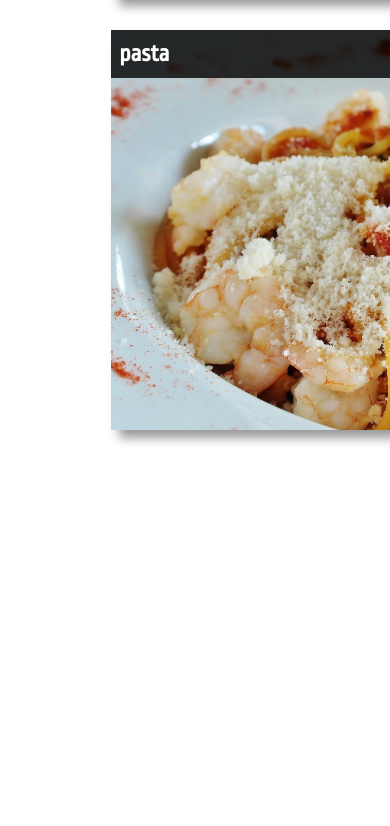
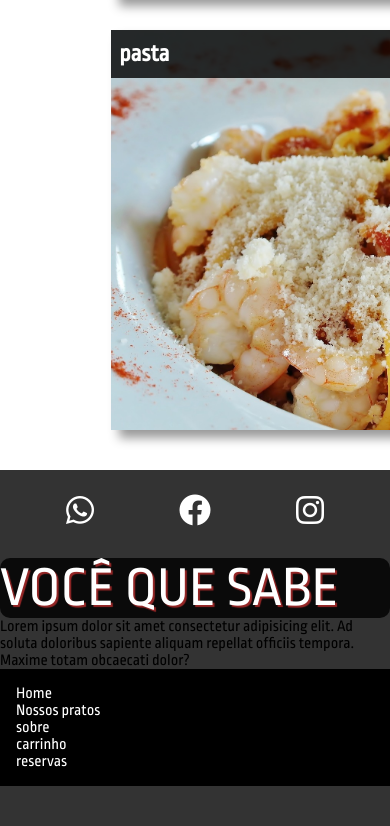
Before and after one commit to italoAl/restaurante-voce-que-sabe, a plain HTML site: page index.html in a window 390 px wide. Shown: the part 1174-2000 px from the top of the page. Before the commit the page ends 1644 px from the top, so only its background shows below. Drawn offline with nearby package versions, Linux system fonts and the light colour scheme; files that its build step writes are made by us from their sources.

Commit message:
Implementar: Footer com responsividade e estilização

```diff
--- a/index.html
+++ b/index.html
@@ -10,7 +10,7 @@
         @import url('https://fonts.googleapis.com/css2?family=Ropa+Sans:ital@0;1&family=Ubuntu:ital,wght@0,300;0,400;0,700;1,300;1,400;1,500;1,700&display=swap');
     </style>
     <link rel="stylesheet" href="https://cdnjs.cloudflare.com/ajax/libs/font-awesome/6.2.1/css/all.min.css" integrity="sha512-MV7K8+y+gLIBoVD59lQIYicR65iaqukzvf/nwasF0nqhPay5w/9lJmVM2hMDcnK1OnMGCdVK+iQrJ7lzPJQd1w==" crossorigin="anonymous" referrerpolicy="no-referrer" />
-    <link rel="stylesheet" href="/src/css/style.css">
+    <link rel="stylesheet" href="/projetoRestaurante/src/css/style.css">
 </head>
 
 <body>
@@ -91,5 +91,56 @@
         </div>
     </main>
 </body>
-
+<footer>
+    <div class="footer">
+        <div class="footer__socialMedia">
+            <ul class="footer__socialMedia__icons container">
+                <li class="footer__socialMedia__item">
+                    <a href="#" class="footer__socialMedia__link">
+                        <i class="footer__socialMedia__icon fab fa-whatsapp fa-2x mx-1 text-white"></i>
+                    </a>
+                </li>
+                <li class="footer__socialMedia__item">
+                    <a href="#" class="footer__socialMedia__link">
+                        <i class="footer__socialMedia__icon fab fa-facebook fa-2x mx-1 text-white"></i>
+                    </a>
+                </li>
+                <li class="footer__socialMedia__item">
+                    <a href="#" class="footer__socialMedia__link">
+                        <i class="footer__socialMedia__icon fab fa-instagram fa-2x mx-1 text-white"></i>
+                    </a>
+                </li>
+            </ul>
+        </div>
+        <div class="footer__contato">
+            <div class="logo">
+                <p class="logo__slogan text-white px-1">
+                    Você Que Sabe
+                </p>
+            </div>
+            <div class="contato__info">
+                Lorem ipsum dolor sit amet consectetur adipisicing elit. Ad soluta doloribus sapiente aliquam repellat officiis tempora. Maxime totam obcaecati dolor?
+            </div>
+        </div>
+        <nav class="footer__navbar">
+            <ul class="footer__navbar__nav container p-1">
+                <li class="footer__navbar__item">
+                    <a href="#" class="footer__navbar__link">Home</a>
+                </li>
+                <li class="footer__navbar__item">
+                    <a href="#" class="footer__navbar__link">Nossos pratos</a>
+                </li>
+                <li class="footer__navbar__item">
+                    <a href="#" class="footer__navbar__link">sobre</a>
+                </li>
+                <li class="footer__navbar__item">
+                    <a href="#" class="footer__navbar__link">carrinho</a>
+                </li>
+                <li class="footer__navbar__item">
+                    <a href="#" class="footer__navbar__link">reservas</a>
+                </li>
+            </ul>
+        </nav>
+    </div>
+</footer>
 </html>
--- a/src/scss/_variaveis.scss
+++ b/src/scss/_variaveis.scss
@@ -1,5 +1,5 @@
 $fonte: 'Ropa Sans';
-$bgHome:'/assets/background/restaurantebg.jpg';
+$bgHome:'TEX-Restaurante/projetoRestaurante/assets/background/restaurantebg.jpg';
 $bgColorNav:rgba(0, 0, 0, 0.8);
 $link: red;
 $linkHover: #fff;
--- a/src/scss/style.scss
+++ b/src/scss/style.scss
@@ -16,9 +16,10 @@
     width: 100%;
     background-color: v.$bgColorNav;
 
-&__nav{
+    &__nav {
         @extend %list-none;
     }
+
     &__link {
         color: v.$linkHover;
         text-transform: uppercase;
@@ -30,22 +31,26 @@
         }
     }
 }
+
 .socialMedia__icons {
     @extend %list-none;
 }
-.servicos{
+
+.servicos {
     @include mx.box;
     @include mx.flex-center;
     flex-wrap: wrap;
     justify-content: space-around;
 }
-.servicos__card{
+
+.servicos__card {
     width: 31%;
     margin-bottom: v.$m1;
     margin: v.$m1;
     height: 400px;
     box-shadow: 8px 8px 10px #999;
 }
+
 .m-1 {
     margin: v.$m1;
 }
@@ -77,6 +82,37 @@
     color: v.$linkHover;
 }
 
+.footer {
+    @include mx.box;
+    @include mx.flex-center;
+    background-color: v.$bgColorNav;
+
+    &__navbar {
+        @include mx.flex-center;
+        background-color: rgba($color: #000000, $alpha: 1.0);
+
+        &__link {
+            text-decoration: none;
+            color: #fff;
+        }
+
+        &__nav {
+            @extend %list-none;
+            flex-flow: column;
+        }
+    }
+    &__socialMedia{
+        &__icons{
+            flex-flow: column;
+            @extend %list-none;
+        }
+        &__item{
+            margin-bottom: v.$m1;
+        }
+    }
+}
+
+
 
     @media(max-width:1100px) {
 
@@ -85,16 +121,32 @@
             flex-flow: column;
             min-width: 100%;
         }
-    .navbar{
-        z-index:1;
+
+        .navbar {
+            z-index: 1;
         }
-    .socialMedia{
-        z-index:2;
+
+        .socialMedia {
+            z-index: 2;
         }
+
         .socialMedia__icons {
             flex-flow: column;
         }
-    .socialMedia__item{
-        margin:v.$m1;
+
+        .socialMedia__item {
+            margin: v.$m1;
+        }
+        .footer{
+            flex-flow: column;
+            min-width: 100%;
+            }
+            .footer__navbar{
+                justify-content: flex-start;
+                margin-bottom: v.$m1;
+            }
+            .footer__socialMedia__icons{
+                flex-flow: row;
+                margin-bottom: v.$m1;
             }
     }
```
Also changed, not shown: src/css/style.css, 1 other file. Lines whose indentation alone changed are shown as unchanged.
